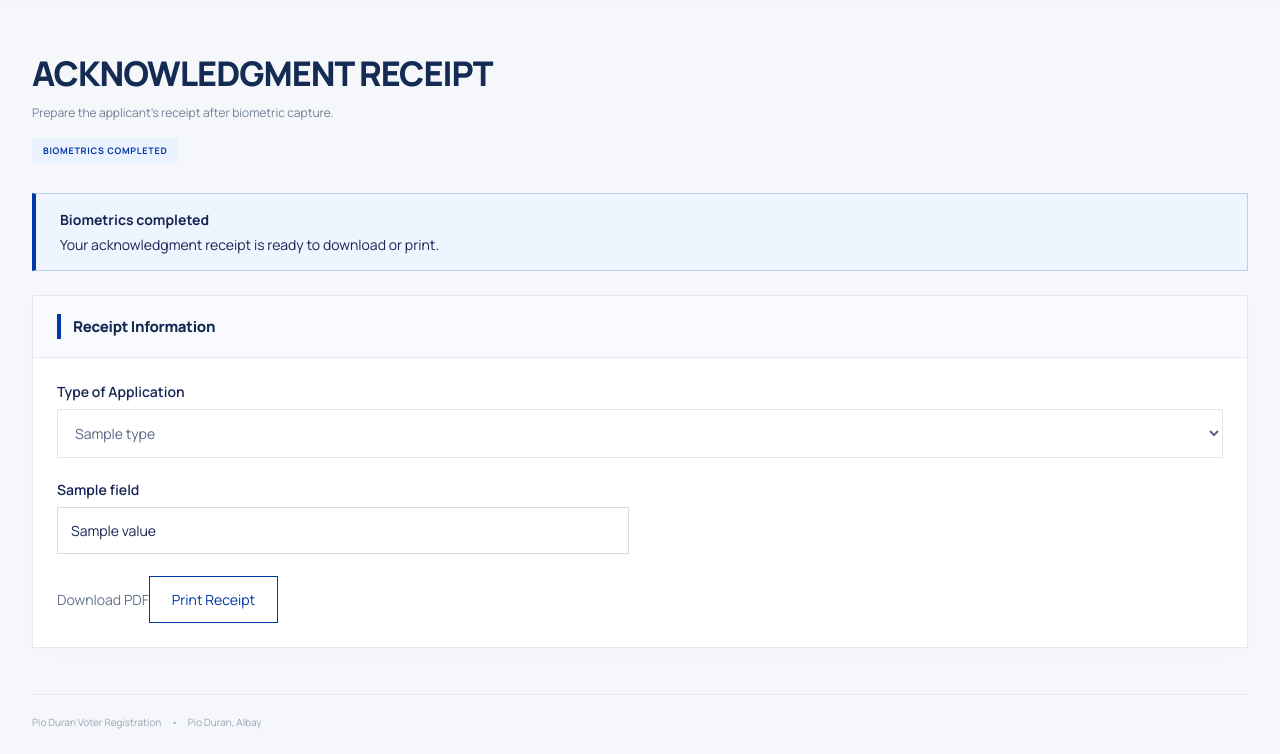
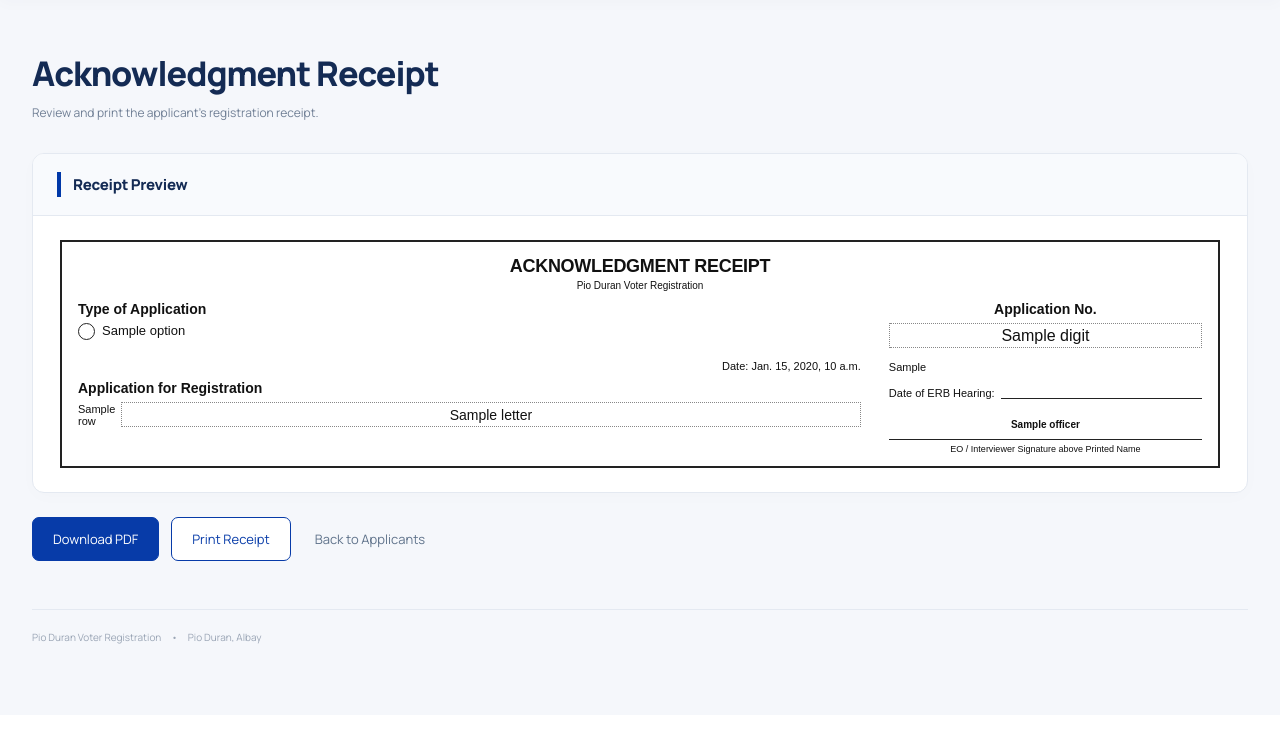
Before and after one commit to Yajrac/comelec_system, a Django app: template templates/comelec/applications/acknowledgment_receipt.html in a window 1280 px wide. Shown: the part 85-839 px from the top of the page. After the commit the page ends 729 px from the top, so only its background shows below. Run offline with Django 5.2, Linux system fonts and the light colour scheme; the template is opened without the code that fills it: most values are stand-ins (such as "Sample title", 1, 10 or a date in 2020).

Commit message:
redesign acknowledgment receipt and add editable officer settings

```diff
--- a/core/models.py
+++ b/core/models.py
@@ -11,3 +11,7 @@ class AdminLoginThrottle(models.Model):
     failures = models.PositiveIntegerField(default=0)
     window_started = models.DateTimeField()
     locked_until = models.DateTimeField(null=True, blank=True)
+
+
+class ReceiptSettings(models.Model):
+    officer_name = models.CharField(max_length=100, blank=True)
--- a/core/test_signatures.py
+++ b/core/test_signatures.py
@@ -102,7 +102,7 @@ class ThreeSignatureTests(TestCase):
         self.assertEqual(self.applicant.verification_status, 'VERIFIED')
         response = self.client.get(reverse('print-slip-account', args=[self.applicant.pk]))
         self.assertEqual(response.status_code, 200)
-        self.assertContains(response, 'Applicant signature sample 3')
+        self.assertContains(response, 'ACKNOWLEDGMENT RECEIPT')
 
 
     def test_signatures_without_fingerprints_are_incomplete(self):
--- a/core/urls.py
+++ b/core/urls.py
@@ -1,11 +1,12 @@
 from django.urls import path
 from . import views
-from .receipts import acknowledgment_receipt
+from .receipts import acknowledgment_receipt, save_receipt_settings
 from .signature_pairing import create_pairing, claim_pairing, paired_request
 from .walk_in import walk_in
 from .admin_security import change_admin_password, password_requirements
 
 urlpatterns = [
+    path("admin-applicants/<int:applicant_id>/receipt/settings/", save_receipt_settings, name="receipt-settings"),
     path("admin/signature/pair/", create_pairing, name="signature-create-pairing"),
     path("api/signature/pair/", claim_pairing, name="signature-claim-pairing"),
     path("api/signature/device/request/", paired_request, name="signature-paired-request"),
--- a/signature-app/www/index.html
+++ b/signature-app/www/index.html
@@ -9,7 +9,7 @@
 <body>
   <header class="header">
     <div class="header-inner">
-      <a class="brand" href="#"><img src="logo.png" alt="Municipality of Pio Duran logo"><span><strong>Pio Duran Voter Registration</strong><small>Municipality of Pio Duran, Albay</small></span></a>
+      <a class="brand" href="#"><img src="municipal-seal.png" alt="Municipality of Pio Duran logo"><span><strong>Pio Duran Voter Registration</strong><small>Municipality of Pio Duran, Albay</small></span></a>
       <span class="portal-label">APPLICANT SERVICES</span>
     </div>
   </header>
--- a/static/css/acknowledgment-receipt.css
+++ b/static/css/acknowledgment-receipt.css
@@ -1,28 +1,47 @@
-.receipt-page { padding: 24px 0; color: #172554; }
-.receipt-page *, .receipt-page .application-badge { border-radius: 0; }
-.receipt-notice { border: 1px solid #bbd4ee; border-left: 4px solid #0038a8; background: #eef5ff; padding: 16px 24px; margin-bottom: 24px; }
-.receipt-notice p { margin: 6px 0 0; font-size: 14px; }
-.receipt-fields { display: grid; grid-template-columns: repeat(2,minmax(0,1fr)); gap: 22px; }
-.receipt-field { min-width: 0; }
-.receipt-field label { display: block; font-weight: 600; margin-bottom: 8px; font-size: 14px; }
-.receipt-field input, .receipt-field select { width: 100%; box-sizing: border-box; padding: 13px; border: 1px solid #d5dce5; background: #fff; color: #172554; font: inherit; }
-.receipt-field input:focus, .receipt-field select:focus { outline: 2px solid #0038a8; outline-offset: 2px; }
-.full { grid-column: 1/-1; }
-.field-hint { margin: 0; color: #64748b; font-size: 14px; }
-.receipt-sheet { padding: 28px; color: #172554; background: white; }
-.receipt-office, .receipt-sheet > h2, .sample-mark { text-align: center; }
-.receipt-office { font-size: 12px; letter-spacing: 1px; }
-.receipt-sheet > h2 { font-size: 22px; margin: 12px 0 8px; }
-.sample-mark { font-size: 12px; color: #92400e; margin-bottom: 28px; }
-.receipt-columns { display: grid; grid-template-columns: 1fr 1fr; gap: 36px; font-size: 14px; line-height: 1.7; }
-.receipt-columns dl { display: grid; grid-template-columns: 95px 1fr; gap: 14px; }
-.receipt-columns dd { margin: 0; border-bottom: 1px solid #94a3b8; overflow-wrap: anywhere; }
-.receipt-columns span { overflow-wrap: anywhere; }
-.officer-line { margin-top: 40px; text-align: center; }
-.officer-line span { display: block; min-height: 25px; border-bottom: 1px solid #172554; }
-.officer-line small { display: block; }
-.receipt-actions { display: flex; flex-wrap: wrap; align-items: center; gap: 14px; margin: 24px 0; }
-.receipt-button { padding: 13px 22px; background: #0038a8; color: white; border: 1px solid #0038a8; font: inherit; cursor: pointer; }
-.receipt-button.secondary { background: white; color: #0038a8; }
-@media(max-width: 700px) { .receipt-fields, .receipt-columns { grid-template-columns: 1fr; } .receipt-sheet { padding: 20px; } }
-@media print { @page { size: A4 landscape; margin: 12mm; } body { background: white !important; } .header, .navigation, footer, .registration-header, .receipt-notice, .editor-panel, .receipt-actions, .preview-panel > .form-section-header { display: none !important; } main, .receipt-page, .registration-container { margin: 0 !important; padding: 0 !important; max-width: none !important; width: 100% !important; } .preview-panel { border: 1px solid #172554; box-shadow: none; break-inside: avoid; } .receipt-columns { grid-template-columns: 1fr 1fr; } }
+.receipt-page{padding:24px 0;color:#172554}
+.receipt-scroll{padding:24px;overflow-x:auto}
+.receipt-sheet{position:relative;min-width:960px;max-width:1160px;margin:auto;padding:14px 16px 12px;border:2px solid #222;background:white;color:#111;font-family:Arial,sans-serif}
+.receipt-sheet>h2{text-align:center;font-size:18px;margin:0 0 3px;font-weight:700}
+.receipt-brand{text-align:center;font-size:10px;margin:0 0 10px}
+.receipt-columns{display:grid;grid-template-columns:minmax(0,2.5fr) minmax(0,1fr);gap:28px}
+.receipt-sheet h3{font-size:14px;margin:0 0 6px;font-weight:700}
+.receipt-types{list-style:none;display:grid;grid-template-rows:repeat(3,auto);grid-auto-flow:column;grid-template-columns:1fr 1.85fr;gap:6px 12px;margin:0;padding:0;font-size:13px}
+.receipt-types li{display:flex;align-items:center;gap:7px;line-height:1.25}
+.type-circle{width:17px;height:17px;border:1.5px solid #222;border-radius:50%;display:inline-flex;align-items:center;justify-content:center;flex-shrink:0;font-size:18px;line-height:1}
+.receipt-date{text-align:right;font-size:11px;margin:8px 0}
+.name-row{display:flex;align-items:center;margin-top:2px;gap:8px}
+.name-label{width:35px;flex-shrink:0;font-size:11px}
+.letter-boxes{display:grid;grid-template-columns:repeat(var(--letter-count),minmax(0,1fr));flex:1;min-width:0;border-left:1px dotted #888}
+.letter-boxes span,.application-number span{display:flex;align-items:center;justify-content:center;min-height:25px;border:1px dotted #888;border-left:0;font-size:14px;white-space:pre}
+.receipt-acknowledgment h3{text-align:center}
+.application-number{display:flex;border-left:1px dotted #888}
+.application-number span{flex:1;min-width:0;font-size:16px}
+.receipt-text{font-size:11px;line-height:1.7;text-align:justify;margin:10px 0}
+.hearing-date{font-size:11px;display:flex;gap:6px;margin:10px 0 20px;white-space:nowrap}
+.hearing-date span{flex:1;border-bottom:1px solid #222;min-width:30px}
+.officer-line{text-align:center;font-size:10px}
+.officer-line strong{display:block;min-height:21px;border-bottom:1px solid #222;padding:0 2px 4px;overflow-wrap:anywhere}
+.officer-line>span{display:block;padding-top:4px;font-size:9px}
+.receipt-actions{display:flex;align-items:center;flex-wrap:wrap;gap:12px;margin:24px 0}
+.receipt-button{display:inline-flex;justify-content:center;padding:12px 20px;background:#073ba8;color:white;border:1px solid #073ba8;border-radius:7px;font:inherit;font-size:13px;cursor:pointer;text-decoration:none}
+.receipt-button.secondary{background:white;color:#073ba8}
+.receipt-button:focus-visible,.receipt-back:focus-visible{outline:3px solid #d69f00;outline-offset:3px}
+.receipt-back{font-size:13px;color:#61748c;padding:12px}
+@media(max-width:700px){.receipt-scroll{padding:16px}.receipt-page{padding-top:16px}}
+@media print{
+ @page{size:A4 landscape;margin:7mm 8mm}
+ body{background:white!important}
+ .header,.navigation,body>header,main>footer,.registration-header,.receipt-actions,.preview-panel>.form-section-header{display:none!important}
+ main,.receipt-page,.registration-container,.preview-panel{margin:0!important;padding:0!important;max-width:none!important;width:100%!important;border:0!important;box-shadow:none!important}
+ .receipt-scroll{padding:0;overflow:visible}
+ .receipt-sheet{min-width:0;max-width:none;width:100%;break-inside:avoid;padding:3mm 4mm;border:0.5mm solid #222;print-color-adjust:exact}
+ .receipt-columns{grid-template-columns:minmax(0,2.5fr) minmax(0,1fr);gap:7mm}
+ .letter-boxes span{min-height:6.5mm;font-size:10pt}
+}
+
+.receipt-settings-form{padding:24px;display:grid;gap:12px;max-width:660px}
+.receipt-settings-form label{font-size:14px;font-weight:600}
+.receipt-settings-form input{width:100%;padding:12px;border:1px solid #cbd5e1;border-radius:6px;font:inherit;color:#172554}
+.receipt-settings-form p{font-size:12px;line-height:1.7;color:#64748b;margin:0}
+.receipt-settings-form button{justify-self:start}
+@media print{.receipt-settings{display:none!important}}
--- a/static/js/acknowledgment-receipt.js
+++ b/static/js/acknowledgment-receipt.js
@@ -1,13 +1 @@
-(() => {
-    const form = document.getElementById("receiptForm");
-    const update = () => {
-        document.querySelectorAll("[data-value]").forEach(node => {
-            const input = form.elements.namedItem(node.dataset.value);
-            node.textContent = input.value.trim() || "________________________";
-        });
-    };
-    form.addEventListener("input", update);
-    form.addEventListener("change", update);
-    document.getElementById("printReceipt").addEventListener("click", () => window.print());
-    update();
-})();
+document.getElementById('printReceipt')?.addEventListener('click', () => window.print());
--- a/templates/comelec/applications/acknowledgment_receipt.html
+++ b/templates/comelec/applications/acknowledgment_receipt.html
@@ -7,20 +7,46 @@
 {% endblock %}
 {% block content %}
 <div class="registration-container receipt-page">
-    <div class="registration-header">
-        <h1>ACKNOWLEDGMENT RECEIPT</h1>
-        <p>Prepare the applicant's receipt after biometric capture.</p>
-        <span class="application-badge">BIOMETRICS COMPLETED</span>
-    </div>
-    <div class="receipt-notice"><strong>Biometrics completed</strong><p>Your acknowledgment receipt is ready to download or print.</p></div>
-    <form method="get" id="receiptForm">
-        <section class="form-section editor-panel">
-            <div class="form-section-header"><div class="form-section-marker"></div><h2>Receipt Information</h2></div>
-            <div class="form-section-body receipt-fields">
-                <div class="receipt-field full"><label for="application_type">Type of Application</label><select id="application_type" name="application_type" disabled>{% for type in application_types %}<option {% if type == application_type %}selected{% endif %}>{{ type }}</option>{% endfor %}</select></div>
-                {% for field in fields %}<div class="receipt-field"><label for="{{ field.key }}">{{ field.label }}{% if field.key == 'officer' %} (optional){% endif %}</label><input id="{{ field.key }}" name="{{ field.key }}" type="{{ field.type }}" value="{{ field.value }}" readonly maxlength="{% if field.key == 'application_no' %}12{% else %}100{% endif %}"{% if field.key == 'application_no' %} readonly inputmode="numeric" pattern="[0-9]{12}"{% endif %}></div>{% endfor %}
-                <p class="field-hint full">Download PDF</button><button class="receipt-button secondary" id="printReceipt" type="button">Print Receipt</button></div>
-    </form>
+    <div class="registration-header"><h1>Acknowledgment Receipt</h1><p>Review and print the applicant's registration receipt.</p></div>
+    {% if receipt_applicant_id %}
+    <section class="form-section receipt-settings">
+        <div class="form-section-header"><div class="form-section-marker"></div><h2>Receipt Settings</h2></div>
+        <form method="post" action="{% url 'receipt-settings' receipt_applicant_id %}" class="receipt-settings-form">
+            {% csrf_token %}
+            {% for message in messages %}<p role="status">{{ message }}</p>{% endfor %}
+            <label for="receiptOfficer">EO / Interviewer printed name</label>
+            <input id="receiptOfficer" name="officer_name" value="{{ receipt_values.officer }}" maxlength="100" placeholder="Officer's full name">
+            <p>This name appears on all receipt previews, prints and PDFs, including previously issued receipts. Leave blank for a handwritten name.</p>
+            <button class="receipt-button" type="submit">Save settings</button>
+        </form>
+    </section>
+    {% endif %}
+    <section class="form-section preview-panel">
+        <div class="form-section-header"><div class="form-section-marker"></div><h2>Receipt Preview</h2></div>
+        <div class="receipt-scroll">
+            <article class="receipt-sheet" aria-label="Acknowledgment receipt">
+                <h2>ACKNOWLEDGMENT RECEIPT</h2>
+                <p class="receipt-brand">Pio Duran Voter Registration</p>
+                <div class="receipt-columns">
+                    <div class="receipt-applicant">
+                        <h3>Type of Application</h3>
+                        <ul class="receipt-types">{% for option in application_options %}<li><span class="type-circle" aria-label="{% if option.selected %}Selected{% else %}Not selected{% endif %}">{% if option.selected %}&#10003;{% endif %}</span>{{ option.label }}</li>{% endfor %}</ul>
+                        <p class="receipt-date">Date: {{ receipt_values.receipt_date }}</p>
+                        <h3>Application for Registration</h3>
+                        {% for row in name_rows %}<div class="name-row"><span class="name-label">{{ row.label }}</span><div class="letter-boxes" style="--letter-count: {{ row.letters|length }}">{% for letter in row.letters %}<span>{{ letter }}</span>{% endfor %}</div></div>{% endfor %}
+                    </div>
+                    <div class="receipt-acknowledgment">
+                        <h3>Application No.</h3>
+                        <div class="application-number" aria-label="Application number {{ receipt_values.application_no }}">{% for digit in number_digits %}<span>{{ digit }}</span>{% endfor %}</div>
+                        <p class="receipt-text">{{ receipt_notice }}</p>
+                        <p class="hearing-date">Date of ERB Hearing: <span></span></p>
+                        <div class="officer-line"><strong>{{ receipt_values.officer|default:" " }}</strong><span>EO / Interviewer Signature above Printed Name</span></div>
+                    </div>
+                </div>
+            </article>
+        </div>
+    </section>
+    <div class="receipt-actions"><a class="receipt-button" href="?format=pdf">Download PDF</a><button class="receipt-button secondary" id="printReceipt" type="button">Print Receipt</button><a class="receipt-back" href="{% url 'admin-applicants' %}">Back to Applicants</a></div>
 </div>
 <script src="{% static 'js/acknowledgment-receipt.js' %}" defer></script>
 {% endblock %}
```
Also changed, not shown: core/receipt_rendering.py (+67 -23 lines), core/receipts.py (+24 -2 lines), core/test_receipts.py (+33 -0 lines), core/views.py (+2 -8 lines), core/migrations/0002_receiptsettings.py (added), signature-app/www/municipal-seal.png (added), signature-app/www/styles.css.
